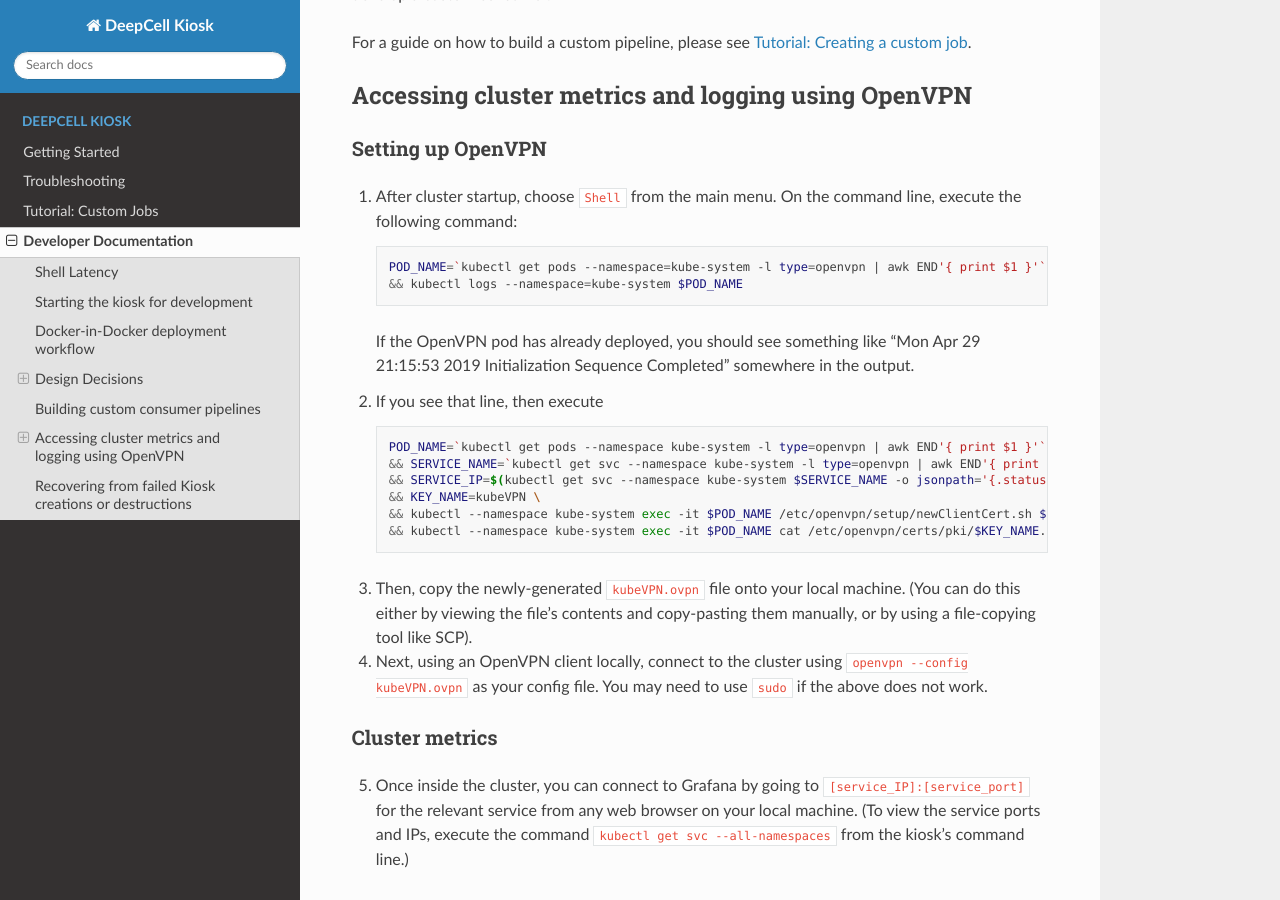
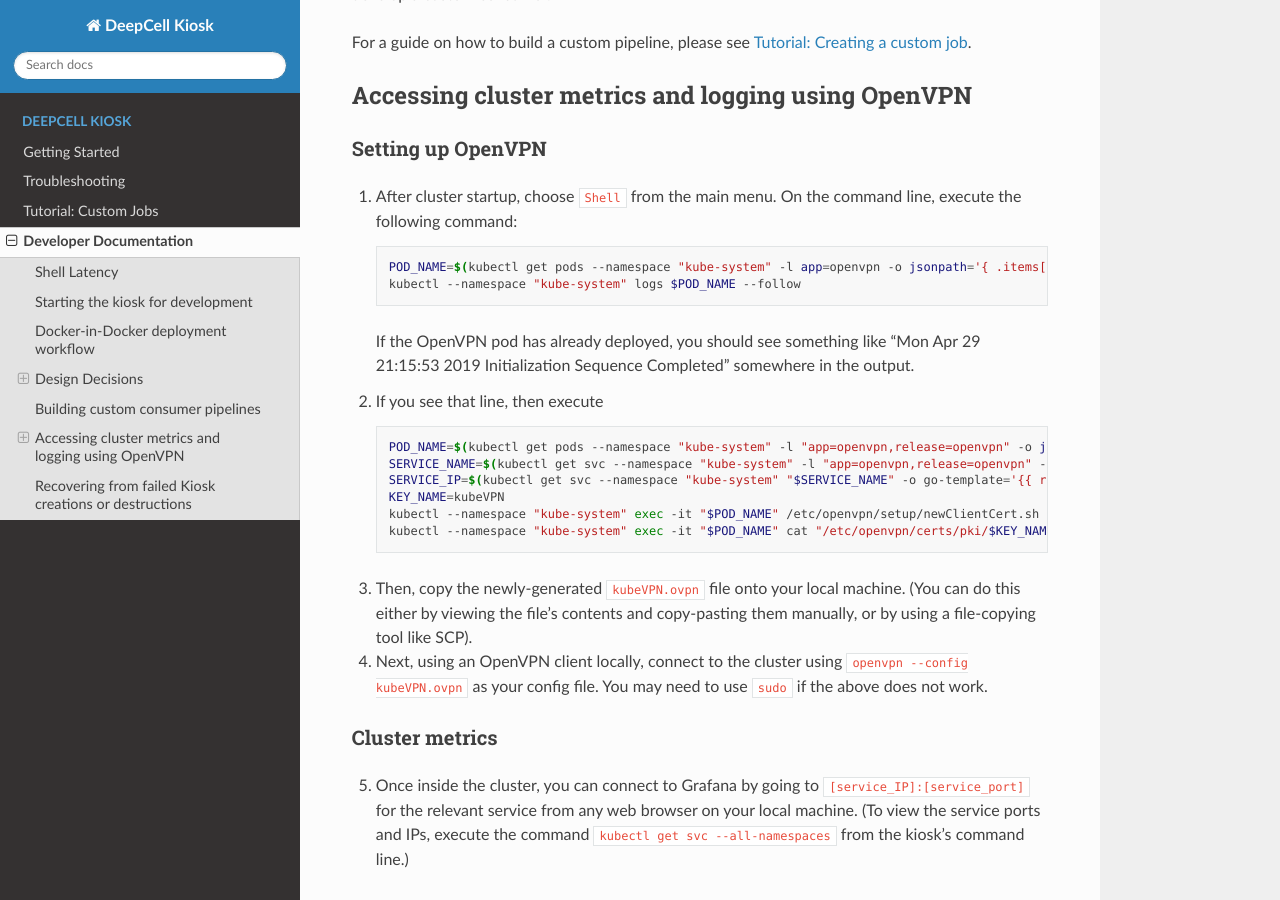
Before and after one commit to vanvalenlab/kiosk-console, a Sphinx documentation site: the page built from docs/source/DEVELOPER.rst, in a window 1280 px wide and 900 px high, scrolled down 2463 px. Built offline with Sphinx 7.4.7 and the Read the Docs theme 2.0.0, drawn with Linux system fonts in a browser that asks for light colours.

Commit message:
Update OpenVPN command for version 4.2.1 (#313)
* Updating openvpn means updating its documentation as well!

```diff
--- a/docs/source/DEVELOPER.rst
+++ b/docs/source/DEVELOPER.rst
@@ -98,8 +98,8 @@
 
    .. code-block:: bash
 
-       POD_NAME=`kubectl get pods --namespace=kube-system -l type=openvpn | awk END'{ print $1 }'` \
-       && kubectl logs --namespace=kube-system $POD_NAME
+       POD_NAME=$(kubectl get pods --namespace "kube-system" -l app=openvpn -o jsonpath='{ .items[0].metadata.name }') && \
+       kubectl --namespace "kube-system" logs $POD_NAME --follow
 
    If the OpenVPN pod has already deployed, you should see something like "Mon Apr 29 21:15:53 2019 Initialization Sequence Completed" somewhere in the output.
 
@@ -107,12 +107,12 @@
 
    .. code-block:: bash
 
-       POD_NAME=`kubectl get pods --namespace kube-system -l type=openvpn | awk END'{ print $1 }'` \
-       && SERVICE_NAME=`kubectl get svc --namespace kube-system -l type=openvpn | awk END'{ print $1 }'` \
-       && SERVICE_IP=$(kubectl get svc --namespace kube-system $SERVICE_NAME -o jsonpath='{.status.loadBalancer.ingress[0].ip}') \
-       && KEY_NAME=kubeVPN \
-       && kubectl --namespace kube-system exec -it $POD_NAME /etc/openvpn/setup/newClientCert.sh $KEY_NAME $SERVICE_IP \
-       && kubectl --namespace kube-system exec -it $POD_NAME cat /etc/openvpn/certs/pki/$KEY_NAME.ovpn > $KEY_NAME.ovpn
+       POD_NAME=$(kubectl get pods --namespace "kube-system" -l "app=openvpn,release=openvpn" -o jsonpath='{ .items[0].metadata.name }')
+       SERVICE_NAME=$(kubectl get svc --namespace "kube-system" -l "app=openvpn,release=openvpn" -o jsonpath='{ .items[0].metadata.name }')
+       SERVICE_IP=$(kubectl get svc --namespace "kube-system" "$SERVICE_NAME" -o go-template='{{ range $k, $v := (index .status.loadBalancer.ingress 0)}}{{ $v }}{{end}}')
+       KEY_NAME=kubeVPN
+       kubectl --namespace "kube-system" exec -it "$POD_NAME" /etc/openvpn/setup/newClientCert.sh "$KEY_NAME" "$SERVICE_IP"
+       kubectl --namespace "kube-system" exec -it "$POD_NAME" cat "/etc/openvpn/certs/pki/$KEY_NAME.ovpn" > "$KEY_NAME.ovpn"
 
 3. Then, copy the newly-generated ``kubeVPN.ovpn`` file onto your local machine. (You can do this either by viewing the file's contents and copy-pasting them manually, or by using a file-copying tool like SCP).
 
```
